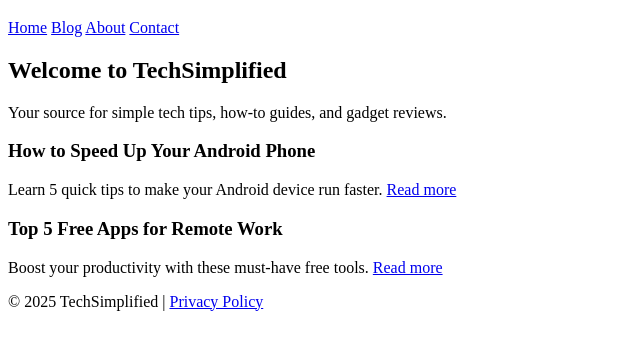
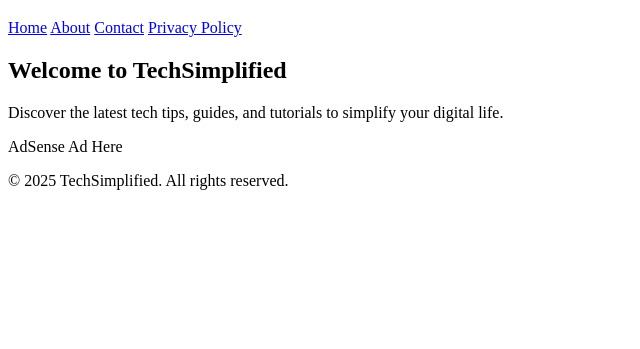
Before and after one commit to Sandiso12/SmartTechLife, a plain HTML site: page index.html in a window 1280 px wide. Shown: the part 61-410 px from the top of the page, without its empty margins (0-640 px from the left). Drawn offline with Linux system fonts and the light colour scheme.

Commit message:
Update index.html

```diff
--- a/index.html
+++ b/index.html
@@ -1,44 +1,33 @@
 <!DOCTYPE html>
 <html lang="en">
 <head>
-  <meta charset="UTF-8" />
-  <meta name="viewport" content="width=device-width, initial-scale=1.0" />
-  <meta name="description" content="TechSimplified - Latest tech tips, guides, and tutorials." />
-  <title>TechSimplified - Smart Tech Tips</title>
-  <link rel="stylesheet" href="style.css" />
-  <!-- Google AdSense verification placeholder -->
+    <meta charset="UTF-8">
+    <meta name="viewport" content="width=device-width, initial-scale=1.0">
+    <title>TechSimplified - Tech Tips & Guides</title>
+    <link rel="stylesheet" href="style.css">
+    <!-- AdSense Verification Placeholder -->
+    <meta name="google-adsense-account" content="YOUR-ADSENSE-ID">
 </head>
 <body>
     <header>
         <h1>TechSimplified</h1>
         <nav>
-      <a href="#">Home</a>
-      <a href="#">Blog</a>
-      <a href="#">About</a>
-      <a href="#">Contact</a>
+            <a href="index.html">Home</a>
+            <a href="about.html">About</a>
+            <a href="contact.html">Contact</a>
+            <a href="privacy.html">Privacy Policy</a>
         </nav>
     </header>
-
     <main>
-    <article>
         <h2>Welcome to TechSimplified</h2>
-      <p>Your source for simple tech tips, how-to guides, and gadget reviews.</p>
-    </article>
-
-    <section class="posts">
-      <article>
-        <h3>How to Speed Up Your Android Phone</h3>
-        <p>Learn 5 quick tips to make your Android device run faster. <a href="#">Read more</a></p>
-      </article>
-      <article>
-        <h3>Top 5 Free Apps for Remote Work</h3>
-        <p>Boost your productivity with these must-have free tools. <a href="#">Read more</a></p>
-      </article>
-    </section>
+        <p>Discover the latest tech tips, guides, and tutorials to simplify your digital life.</p>
+        <!-- AdSense Ad Placeholder -->
+        <div class="ad-placeholder">AdSense Ad Here</div>
     </main>
-
     <footer>
-    <p>© 2025 TechSimplified | <a href="#">Privacy Policy</a></p>
+        <p>&copy; 2025 TechSimplified. All rights reserved.</p>
     </footer>
+    <!-- AdSense Auto Ads Code (Add after approval) -->
+    <script async src="https://pagead2.googlesyndication.com/pagead/js/adsbygoogle.js?client=YOUR-ADSENSE-ID" crossorigin="anonymous"></script>
 </body>
 </html>
```
Lines whose indentation alone changed are shown as unchanged.
